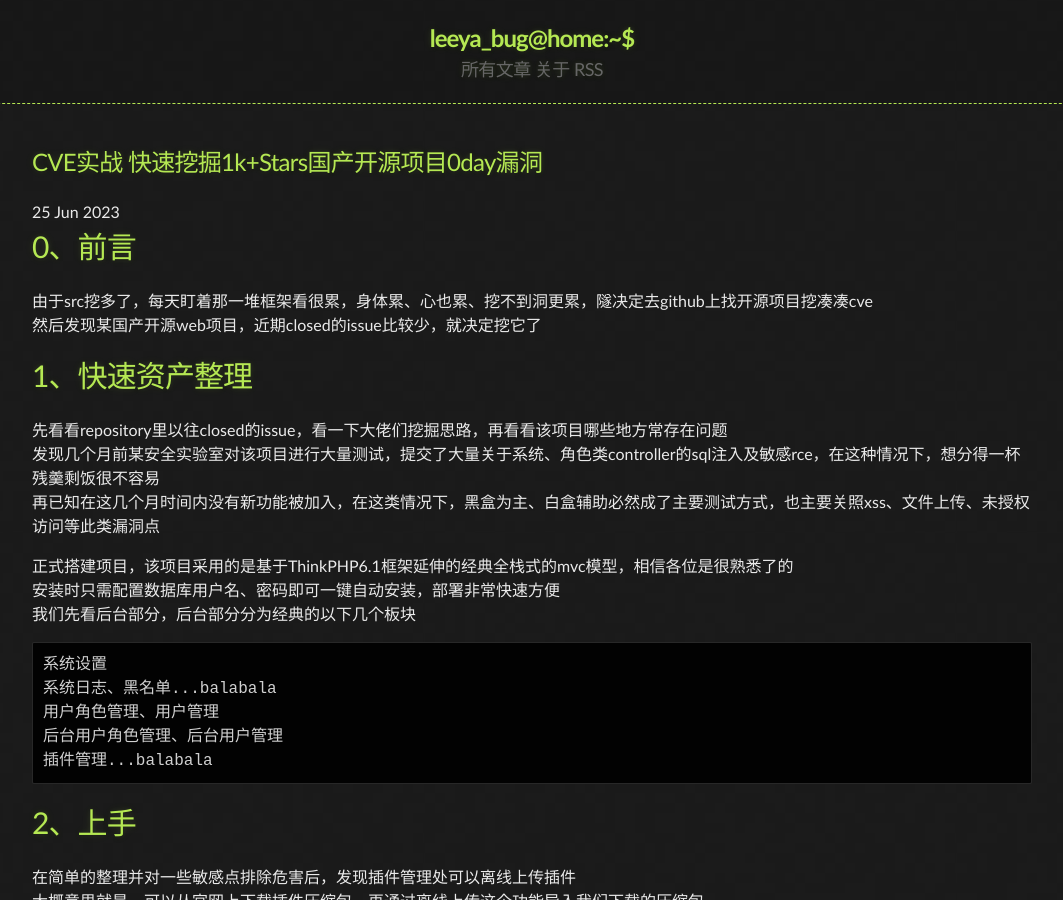
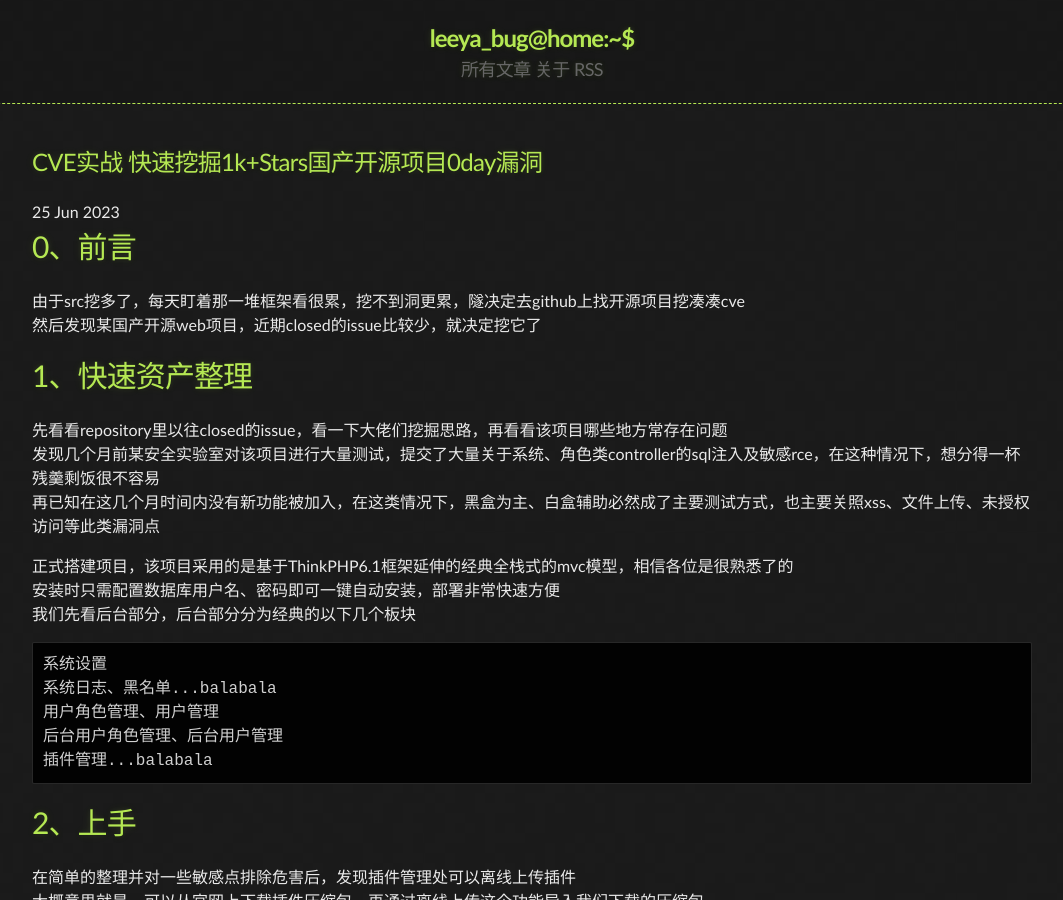
Before and after one commit to Leeyangee/leeyangee.github.io, a Jekyll site: the page built from _posts/2023-06-25-CVE实战 经典快速挖掘1k+Stars国产开源项目0day漏洞.md, in a window 1280 px wide and 900 px high. Shown: the whole window, without its empty margins (108-1171 px from the left). Built offline with Jekyll 4.4.1, drawn with Linux system fonts in a browser that asks for light colours.

Commit message:
Update 2023-06-25-CVE实战 经典快速挖掘1k+Stars国产开源项目0day漏洞.md

```diff
--- a/_posts/2023-06-25-CVE实战 经典快速挖掘1k+Stars国产开源项目0day漏洞.md
+++ b/_posts/2023-06-25-CVE实战 经典快速挖掘1k+Stars国产开源项目0day漏洞.md
@@ -3,7 +3,7 @@ title: CVE实战 快速挖掘1k+Stars国产开源项目0day漏洞
 published: true
 ---
 # [](#header-1)0、前言
-由于src挖多了，每天盯着那一堆框架看很累，身体累、心也累、挖不到洞更累，隧决定去github上找开源项目挖凑凑cve
+由于src挖多了，每天盯着那一堆框架看很累，挖不到洞更累，隧决定去github上找开源项目挖凑凑cve
 然后发现某国产开源web项目，近期closed的issue比较少，就决定挖它了
 
 # [](#header-1)1、快速资产整理
```
